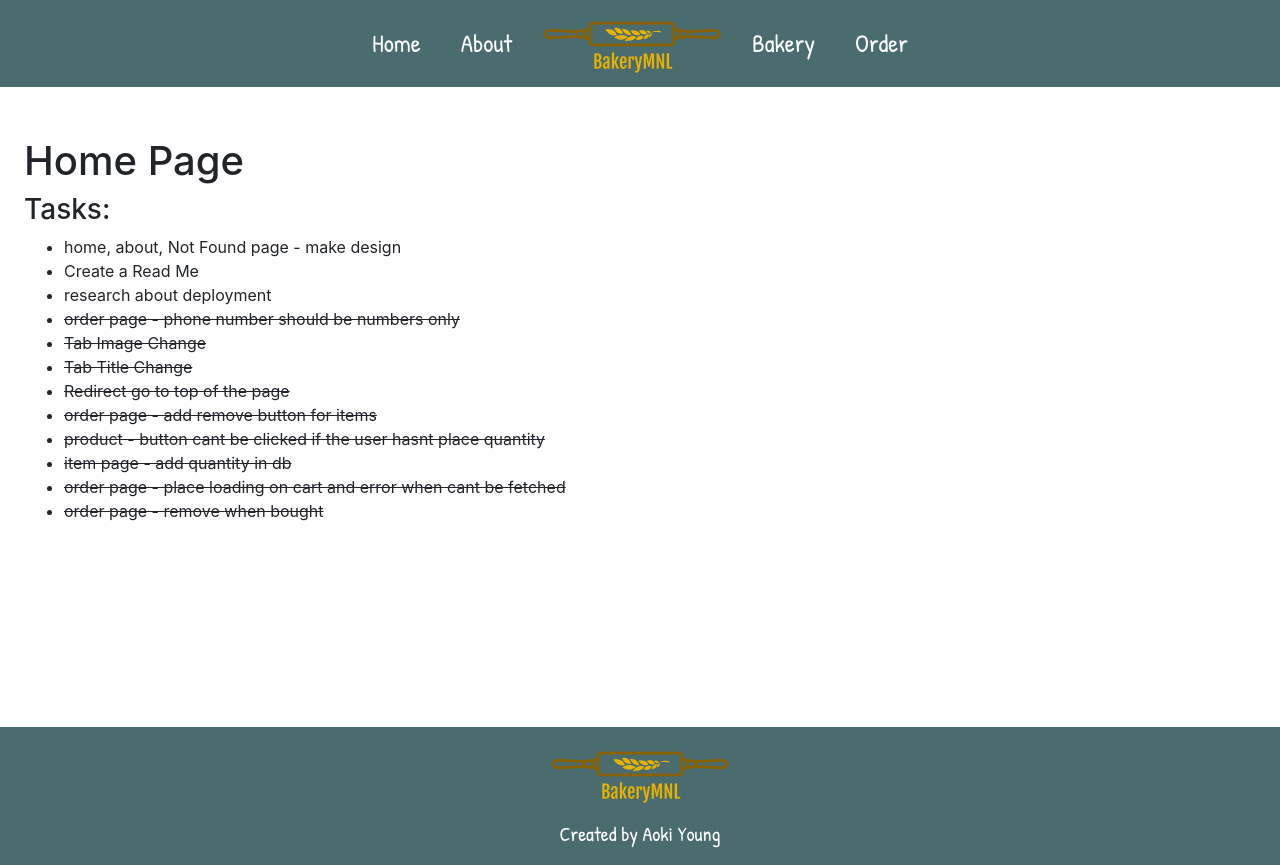
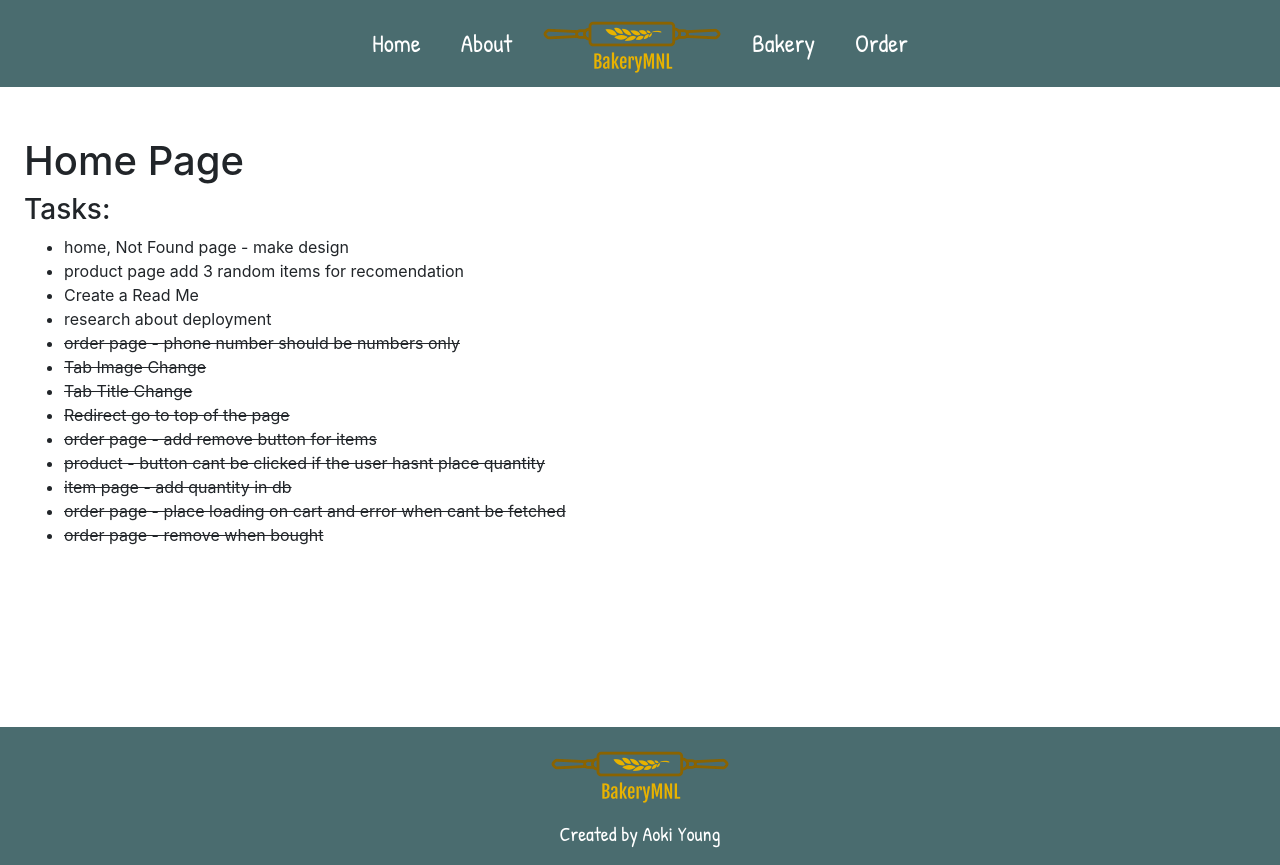
Before and after one commit to michikogo/BakeryMNL, a React (Create React App) app: page / in a window 1280 px wide. Built offline with nearby package versions, Linux system fonts and the light colour scheme.

Commit message:
Update tasks

```diff
--- a/src/Pages/Home/Home.js
+++ b/src/Pages/Home/Home.js
@@ -12,7 +12,8 @@ const Home = () => {
       <h1>Home Page</h1>
       <h3>Tasks:</h3>
       <ul>
-        <li>home, about, Not Found page - make design</li>
+        <li>home, Not Found page - make design</li>
+        <li>product page add 3 random items for recomendation</li>
         <li>Create a Read Me</li>
         <li>research about deployment</li>
         <li style={{ textDecoration: "line-through" }}>
```
